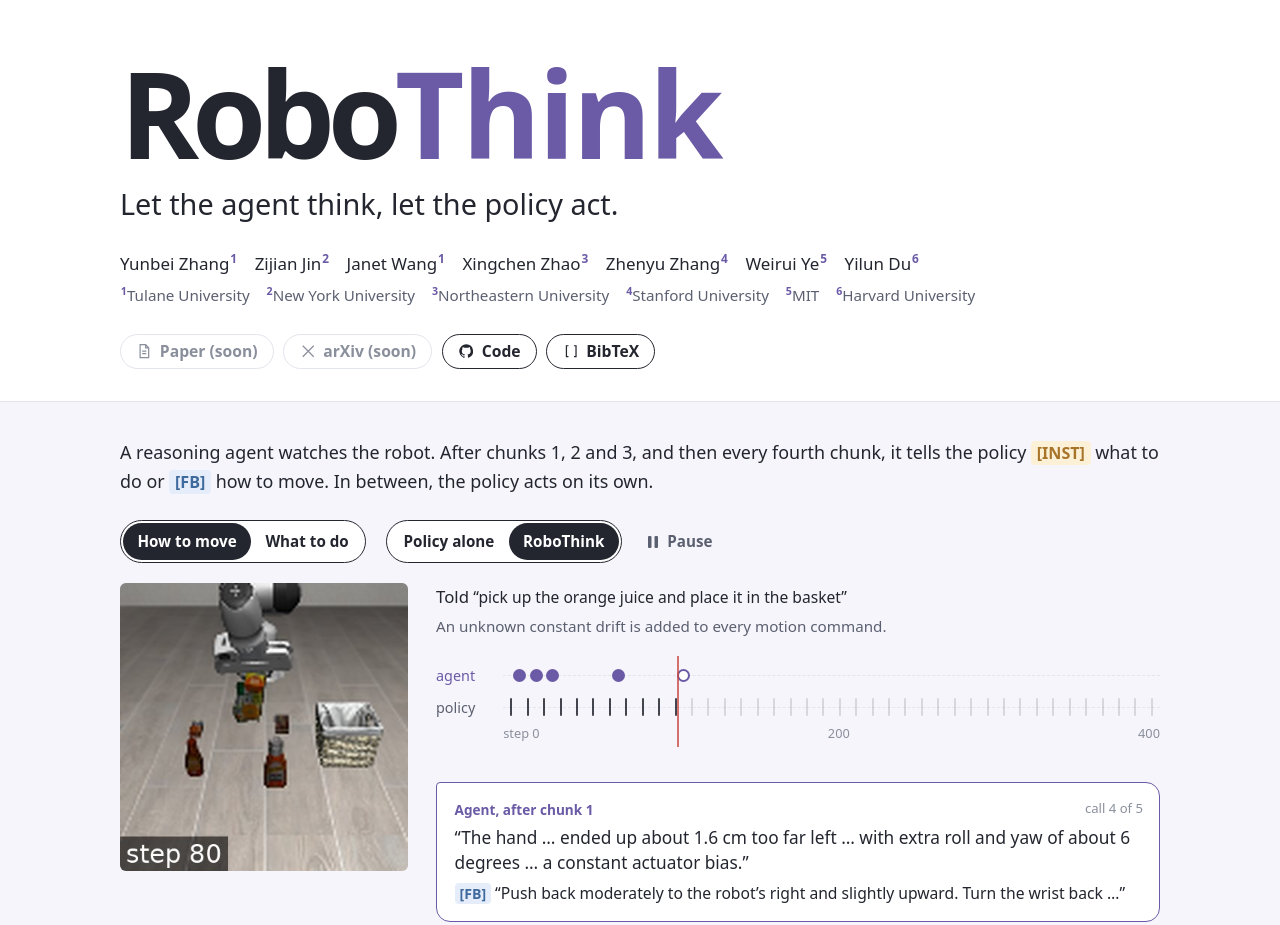
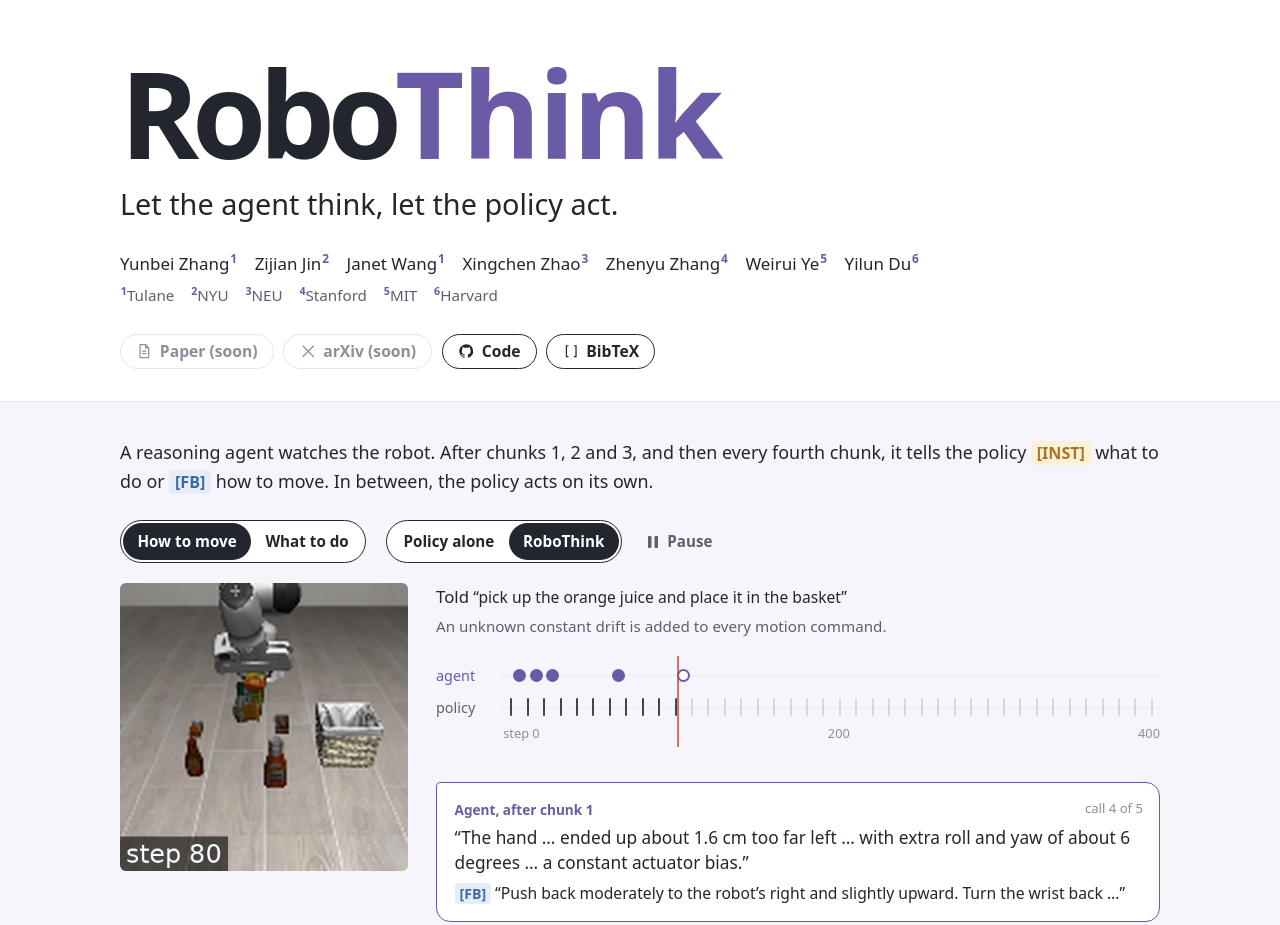
Before and after one commit to robo-think/RoboThink.github.io, a plain HTML site: page index.html in a window 1280 px wide. Shown: the top 925 px of the page. Drawn offline with Linux system fonts and the light colour scheme; a web font is replaced by a local one.

Commit message:
Short affiliation names

```diff
--- a/index.html
+++ b/index.html
@@ -333,7 +333,7 @@ sub.m { font-style: italic; font-size: .72em; }
       <span>Yunbei Zhang<sup>1</sup></span><span>Zijian Jin<sup>2</sup></span><span>Janet Wang<sup>1</sup></span><span>Xingchen Zhao<sup>3</sup></span><span>Zhenyu Zhang<sup>4</sup></span><span>Weirui Ye<sup>5</sup></span><span>Yilun Du<sup>6</sup></span>
     </p>
     <p class="affils">
-      <span><sup>1</sup>Tulane University</span><span><sup>2</sup>New York University</span><span><sup>3</sup>Northeastern University</span><span><sup>4</sup>Stanford University</span><span><sup>5</sup>MIT</span><span><sup>6</sup>Harvard University</span>
+      <span><sup>1</sup>Tulane</span><span><sup>2</sup>NYU</span><span><sup>3</sup>NEU</span><span><sup>4</sup>Stanford</span><span><sup>5</sup>MIT</span><span><sup>6</sup>Harvard</span>
     </p>
     <nav class="links" aria-label="Paper and code">
       <span title="The paper link will appear here"><svg viewBox="0 0 24 24" fill="none" stroke="currentColor" stroke-width="1.8" aria-hidden="true"><path d="M6 2.5h8l4.5 4.5v14.5H6z"/><path d="M14 2.5V7h4.5M9 12h6M9 15.5h6"/></svg>Paper (soon)</span>
```
